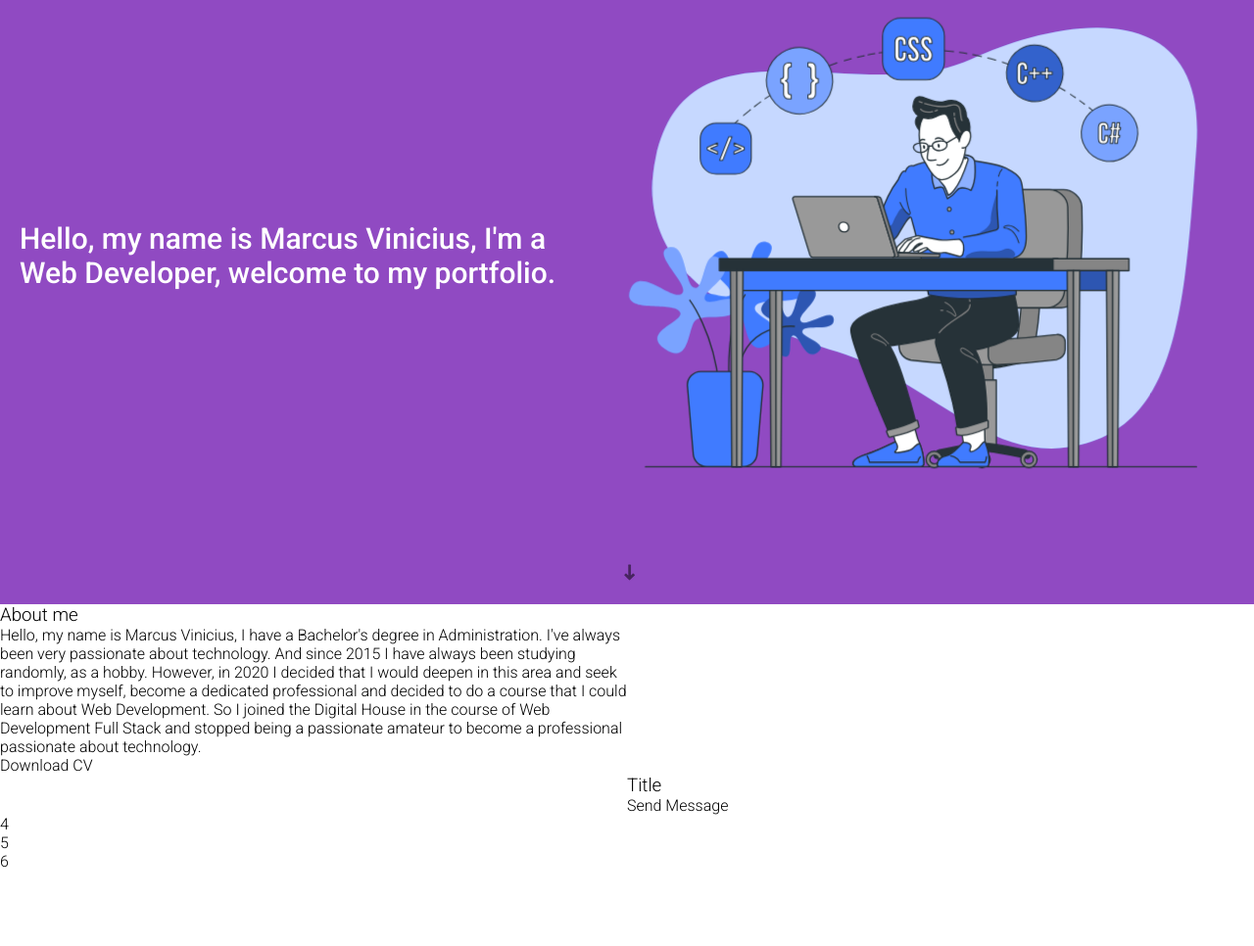
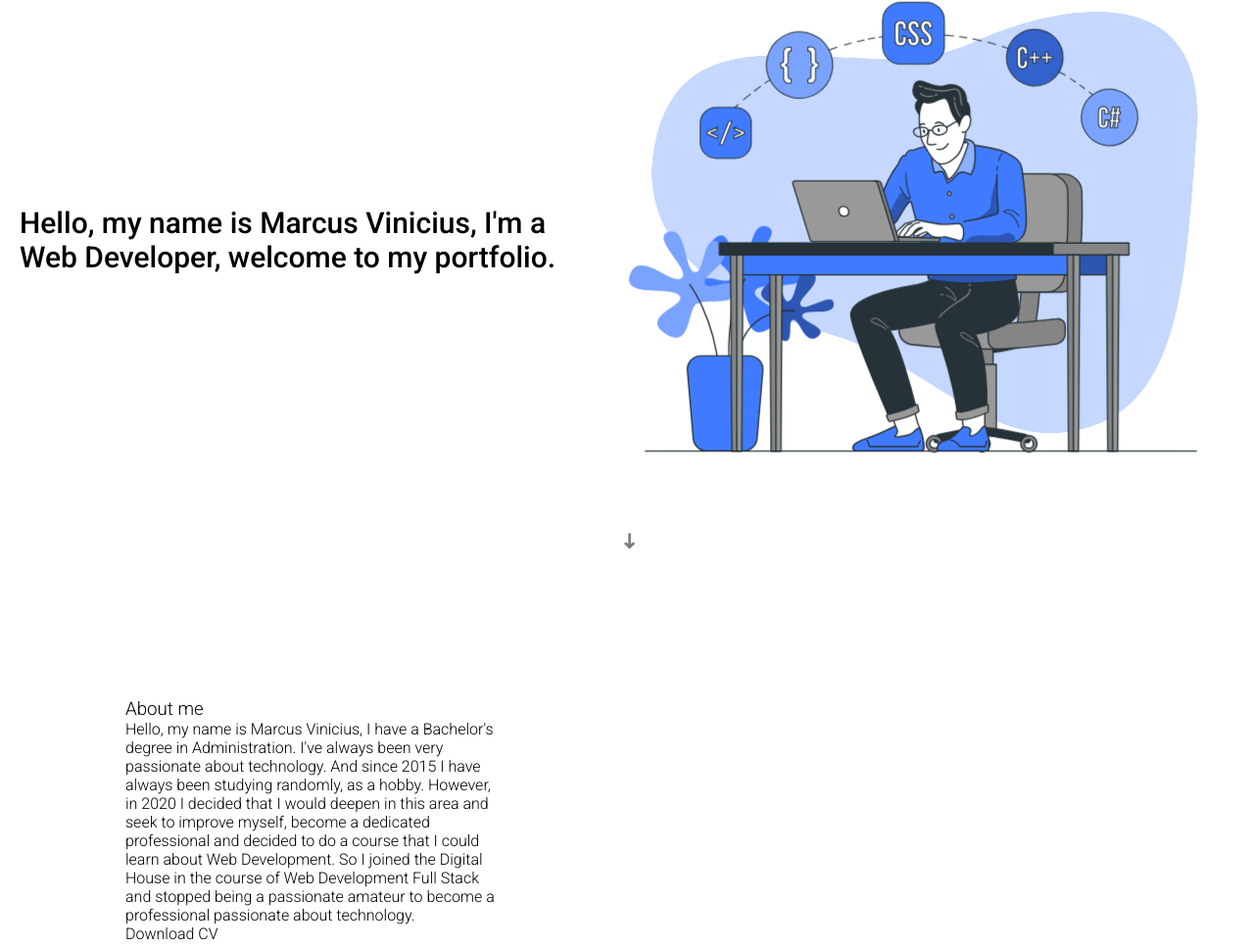
Before and after one commit to MarcusViniciusAbdalla/portifolio2022, a plain HTML site: page index.html in a window 1280 px wide. Shown: the part 170-1136 px from the top of the page at 98% size. Before the commit the page ends 1059 px from the top, so only its background shows below. Drawn offline with Linux system fonts and the light colour scheme.

Commit message:
Update style.css

```diff
--- a/src/css/style.css
+++ b/src/css/style.css
@@ -54,7 +54,7 @@ body{
 
 .hero{
   grid-area: hero;
-  background-color: rgb(144, 74, 194);
+  background-color: #fff
   height: 89vh;
   background-size: cover;
   align-items: center;
@@ -68,7 +68,7 @@ body{
   font-weight: 500;
   font-size: 3rem;
   padding-left: 20px;
-  color: #fff;
+  color: rgb(0, 0, 0);
 }
 
 .hero::after{
@@ -101,7 +101,28 @@ body{
   grid-area: about;
   display:grid;
   grid-template-columns: 1fr 1fr;
+  background-color: #fff;
+}
 
+.about .item{
+  padding: 20%;
+  display: flex;
+  flex-direction: column;
+}
+
+.about .image{
+  height: 100%;
+  width: 100%;
+}
+
+.about .image.right{
+  background: url(../images/Marcus\ Vinicius\ fundo\ azul.svg) center center no-repeat;
+  background-size: cover;
+}
+
+.about .image.left{
+  background: url(../images/Estudando.svg) center center no-repeat;
+  background-size: cover;
 }
 
 /* SKILLS */
```
